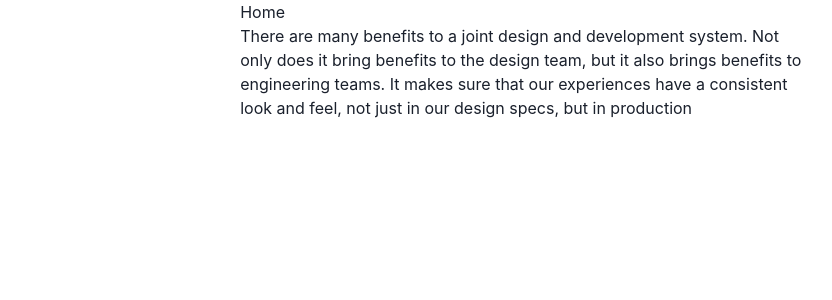
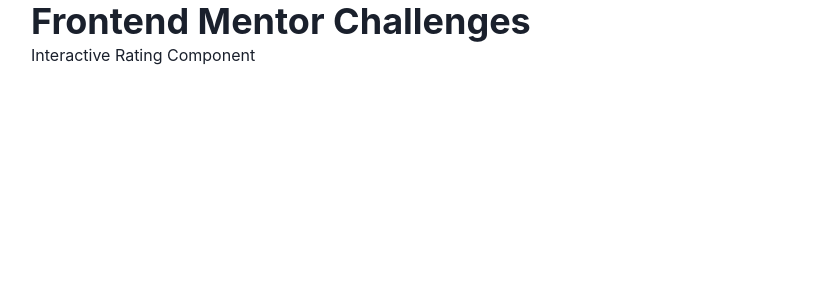
Before and after one commit to atomz520/frontend-mentor, a React (Create React App) app: page / in a window 1280 px wide. Shown: the top 300 px of the page, without its empty margins (113-945 px from the left). Built offline with nearby package versions, Linux system fonts and the light colour scheme.

Commit message:
Added List of challenges to homepage

```diff
--- a/src/pages/Home.tsx
+++ b/src/pages/Home.tsx
@@ -1,14 +1,12 @@
 import React from 'react'
-import { Container } from '@chakra-ui/react'
+import { Container, Heading } from '@chakra-ui/react'
+import { Link } from 'react-router-dom'
 
 const Home = () => {
   return (
-    <Container>
-      <div>Home</div>
-      There are many benefits to a joint design and development system. Not only
-      does it bring benefits to the design team, but it also brings benefits to
-      engineering teams. It makes sure that our experiences have a consistent look
-      and feel, not just in our design specs, but in production
+    <Container maxW='container.lg'>
+      <Heading>Frontend Mentor Challenges</Heading>
+      <Link to='/interactive-rating-component'>Interactive Rating Component</Link>
     </Container>
 
   )
```
